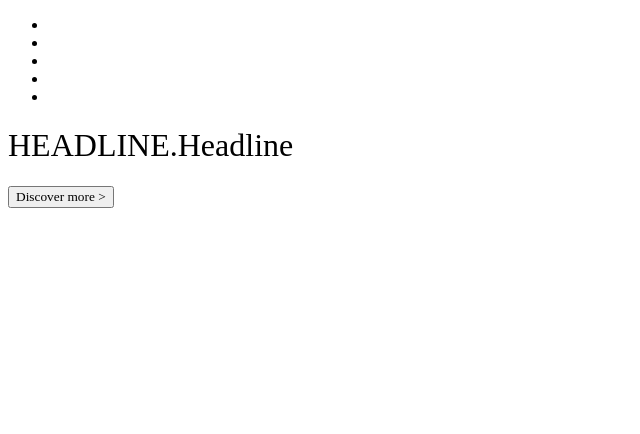
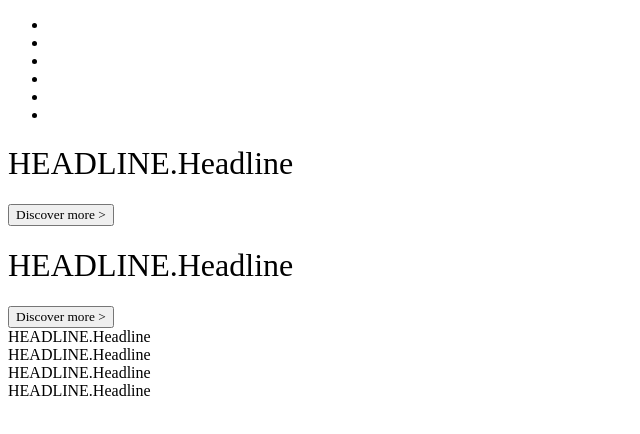
Before and after one commit to Phil-star1984/Mercedes_Hackathon, a plain HTML site: page index.html in a window 1280 px wide. Shown: the whole page, without its empty margins (0-640 px from the left). Drawn offline with Linux system fonts and the light colour scheme.

Commit message:
Fourth Commit

```diff
--- a/index.html
+++ b/index.html
@@ -21,6 +21,7 @@
           <li></li>
           <li></li>
           <li></li>
+          <li></li>
         </ul>
       </nav>
     </header>
@@ -29,6 +30,16 @@
         <h1>HEADLINE.Headline</h1>
         <button>Discover more ></button>
       </div>
+      <div class="celebrate">
+        <h1>HEADLINE.Headline</h1>
+        <button>Discover more ></button>
+      </div>
+      <div class="sustainability">
+        <article>HEADLINE.Headline</article>
+        <article>HEADLINE.Headline</article>
+        <article>HEADLINE.Headline</article>
+        <article>HEADLINE.Headline</article>
+      </div>
       <div class="key_visual"></div>
     </div>
 
```
